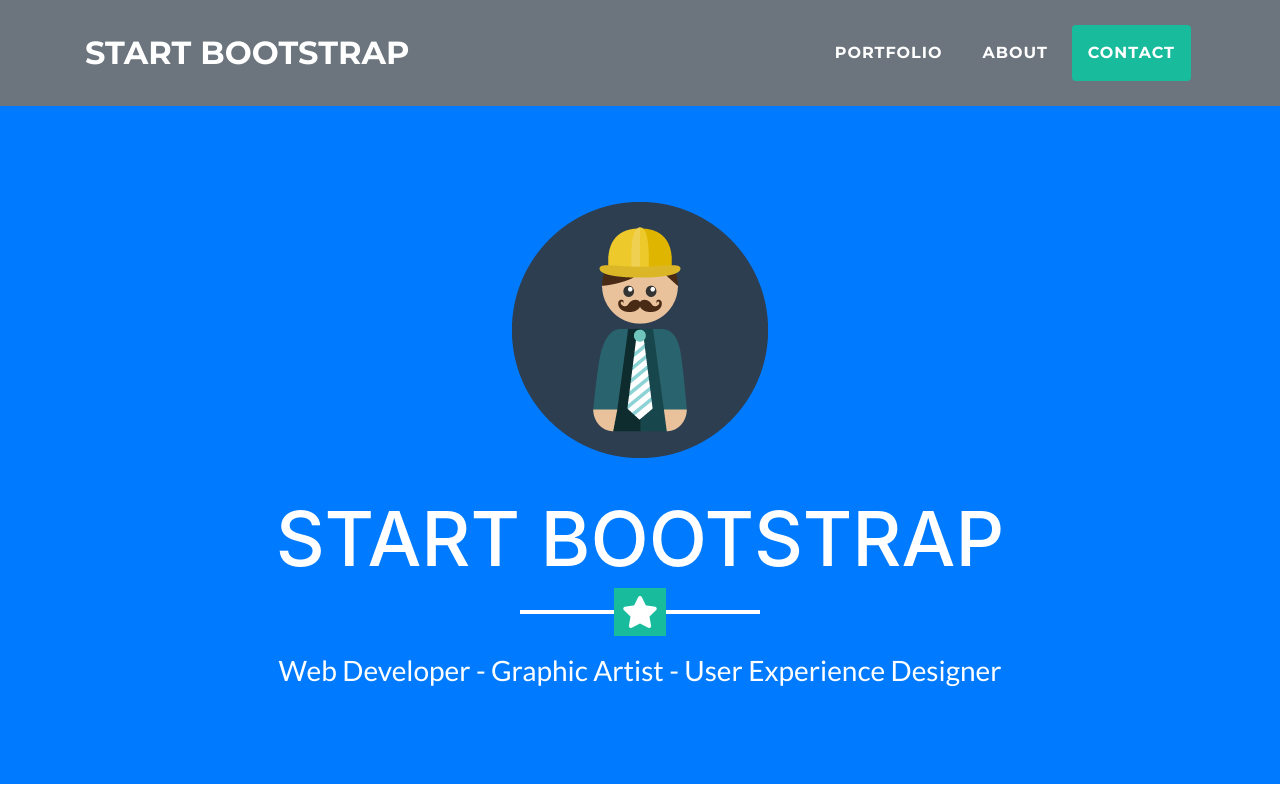
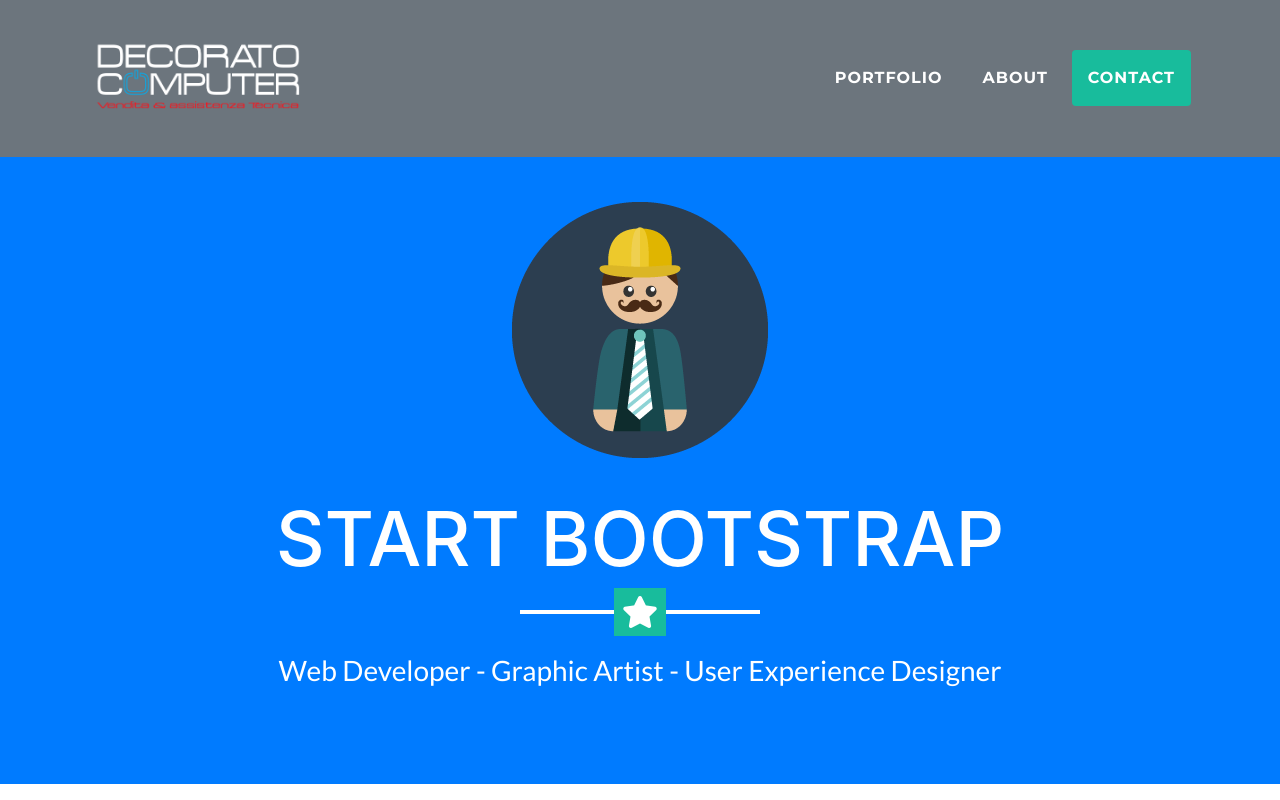
Before and after one commit to Tdecorato/decPc, a website with bundled scripts: page index.html in a window 1280 px wide. Shown: the top 800 px of the page. Built offline with nearby package versions, Linux system fonts and the light colour scheme.

Commit message:
new site

```diff
--- a/index.html
+++ b/index.html
@@ -31,7 +31,9 @@
     <!-- Navigation -->
     <nav class="navbar navbar-expand-lg bg-secondary fixed-top text-uppercase" id="mainNav">
       <div class="container">
-        <a class="navbar-brand js-scroll-trigger" href="#page-top">Start Bootstrap</a>
+        <a class="navbar-brand js-scroll-trigger" href="#page-top">
+          <img src="img/Logo.PNG" alt="Logo" style="width: 35%; height: 100%;">
+        </a>
         <button class="navbar-toggler navbar-toggler-right text-uppercase bg-primary text-white rounded" type="button" data-toggle="collapse" data-target="#navbarResponsive" aria-controls="navbarResponsive" aria-expanded="false" aria-label="Toggle navigation">
           Menu
           <i class="fas fa-bars"></i>
```
Also changed, not shown: img/Logo.PNG (added).
